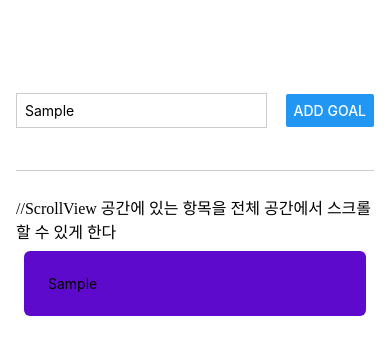
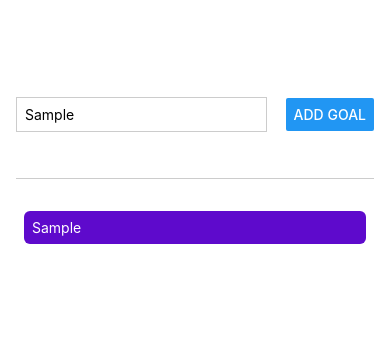
Before and after one commit to soyeom/react-native-app, a React Native app: screen / in a window 390 px wide. Both pictures are taken after typing "Sample" into the empty fields and a click on the button "ADD GOAL". Shown: the top 354 px of the page. Built offline with nearby package versions, Linux system fonts and the light colour scheme.

Commit message:
flatlist

```diff
--- a/App.js
+++ b/App.js
@@ -6,6 +6,7 @@
   Button,
   TextInput,
   ScrollView,
+  FlatList,
 } from "react-native";
 
 export default function App() {
@@ -19,7 +20,7 @@
   function addGoalHandler() {
     setCourseGoals((currentCourseGoals) => [
       ...currentCourseGoals,
-      enteredGoalText,
+      { text: enteredGoalText, id: Math.random().toString() },
     ]);
   }
 
@@ -34,19 +35,23 @@
         <Button title="Add Goal" onPress={addGoalHandler} />
       </View>
 
-      //ScrollView 공간에 있는 항목을 전체 공간에서 스크롤할 수 있게 한다
       <View style={styles.goalsContainer}>
-        <ScrollView>
-          {courseGoals.map((goal) => (
-            <View style={styles.goalItem}>
-              <Text style={styles.goalItem} key={goal}>
-                {goal}
-              </Text>
-            </View>
-          ))}
-        </ScrollView>
+        <FlatList
+          data={courseGoals}
+          renderItem={(itemData) => {
+            //itemData은 FlatList가 내부적으로 생성한 객체
+            //데이터 배열 내 개별 데이터 항목으로 감싸 준 객체
+            return (
+              <View style={styles.goalItem}>
+                <Text style={styles.goalText}>{itemData.item.text}</Text>
+              </View>
+            );
+          }}
+          keyExtractor={(item, index) => {
+            return item.id;
+          }}
+        />
       </View>
-
     </View>
   );
 }
```
